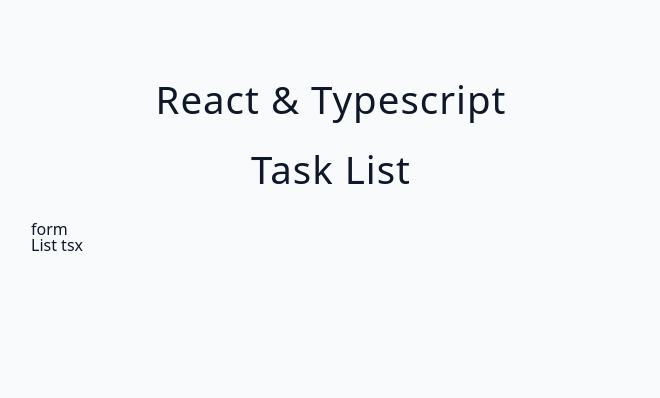
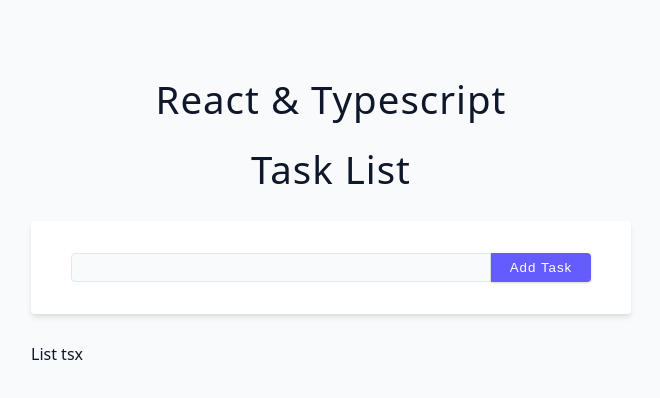
Before and after one commit to ReactRay/React-with-typescript, a React (Vite) app: page / in a window 1280 px wide. Shown: the top 398 px of the page, without its empty margins (309-969 px from the left). Built offline with nearby package versions, Linux system fonts and the light colour scheme.

Commit message:
little ts project add task function

```diff
--- a/src/starter/10-tasks/Form.tsx
+++ b/src/starter/10-tasks/Form.tsx
@@ -1,10 +1,36 @@
+import { useState } from "react"
+import { Task } from "./types"
 
+type FormProps = {
+    addTask: (task: Task) => void
+}
 
-function Form() {
+function Form({ addTask }: FormProps) {
+    const [text, setText] = useState<string>('')
+
+    const handleSubmit = (e: React.FormEvent<HTMLFormElement>): void => {
+        e.preventDefault()
+        if (!text) {
+            alert('please give a value')
+            return
+        }
+        addTask({
+            id: new Date().getTime().toString(),
+            description: text,
+            isCompleted: false
+        })
+
+        setText('')
+    }
     return (
-        <div>
-            form
-        </div>
+        <form className="form task-form" onSubmit={handleSubmit}>
+            <input type="text" className="form-input"
+                value={text}
+                onChange={(e) => setText(e.target.value)} />
+            <button type="submit" className="btn">
+                add task
+            </button>
+        </form>
     )
 }
 
--- a/src/starter/10-tasks/index.tsx
+++ b/src/starter/10-tasks/index.tsx
@@ -6,11 +6,22 @@
 function Component() {
 
   const [tasks, setTasks] = useState<Task[]>([])
+
+
+  const addTask = (task: Task): void => {
+    setTasks([...tasks, task]);
+  }
+
+  const toggleTask = () => {
+
+  }
+
+
   return (
     <div>
       <h2>React & Typescript</h2>
       <h2>Task List</h2>
-      <Form />
+      <Form addTask={addTask} />
       <List />
     </div>
   );
```
